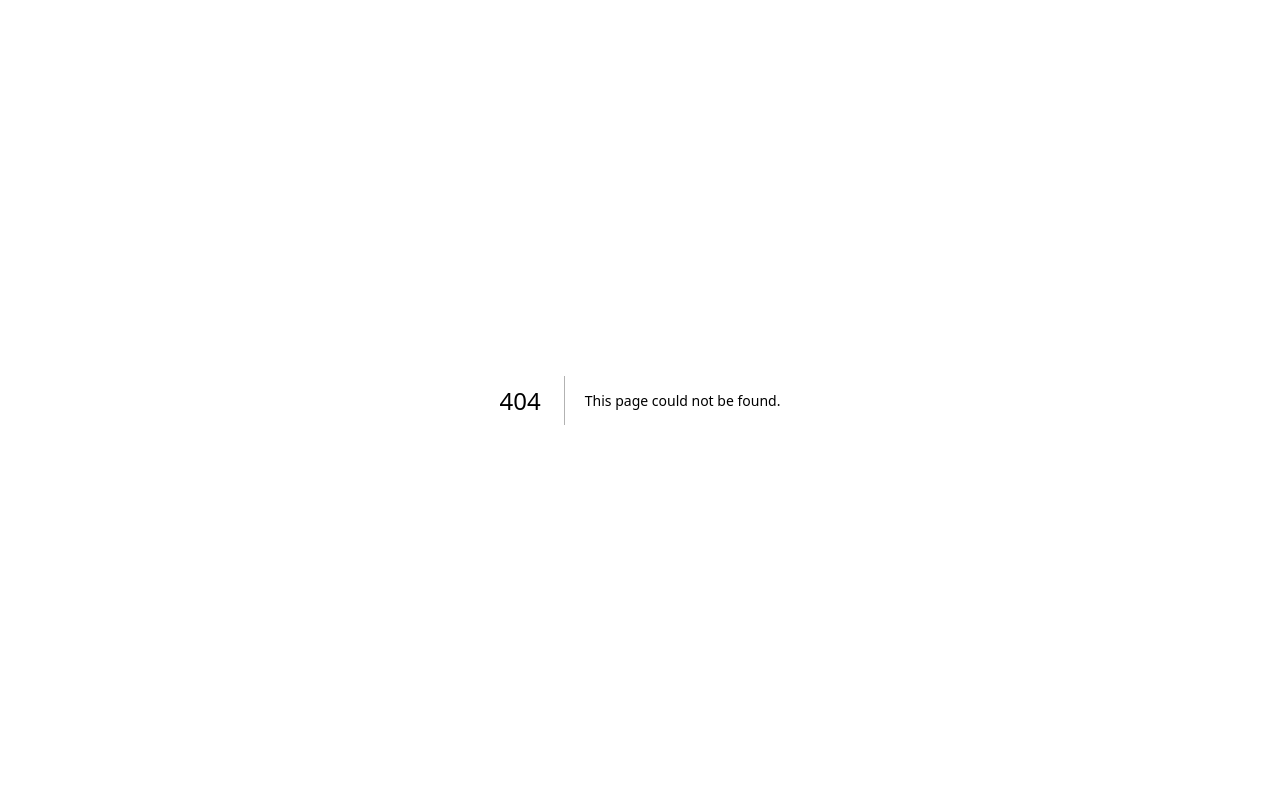
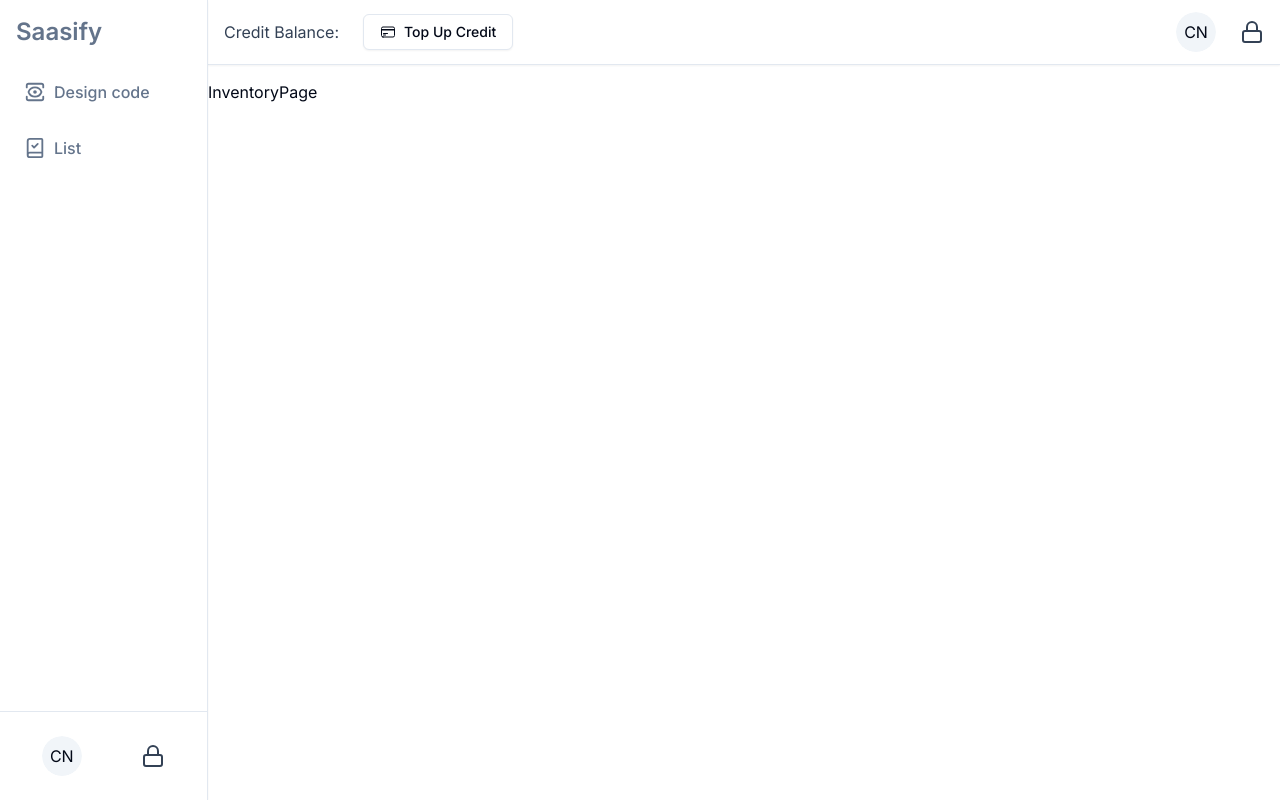
Before and after one commit to hayle01/Nextjs-Fullstack-App, a Next.js app: page /dashboard/admin/inventory in a window 1280 px wide. Before the commit this address had no page. Built offline with nearby package versions, Linux system fonts and the light colour scheme; no server answers.

Commit message:
Added Inventory page

```diff
--- /dev/null
+++ b/app/dashboard/admin/(pages)/inventory/page.tsx
@@ -0,0 +1,9 @@
+import React from 'react'
+
+const InventoryPage = () => {
+  return (
+    <div>InventoryPage</div>
+  )
+}
+
+export default InventoryPage
```
